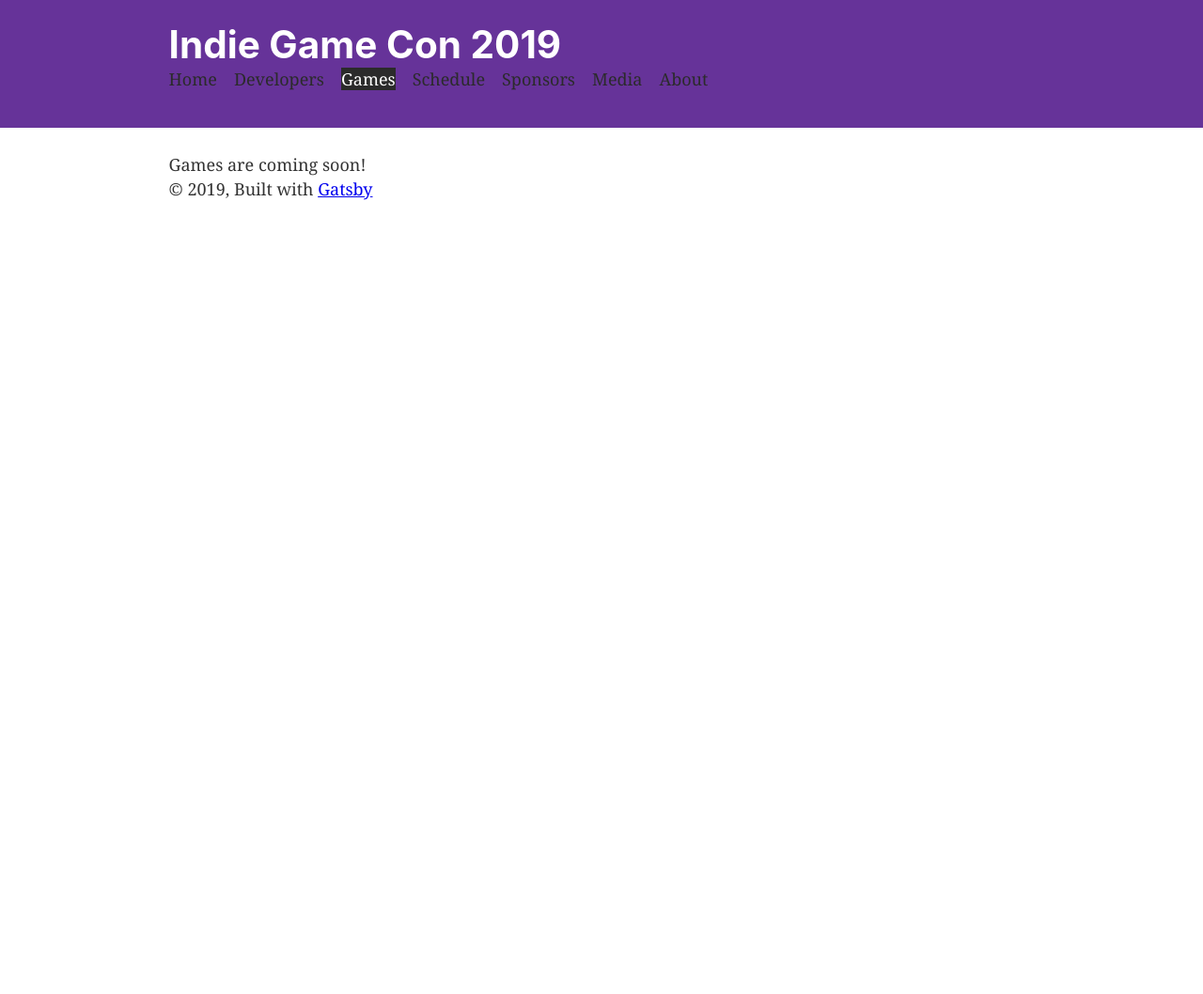
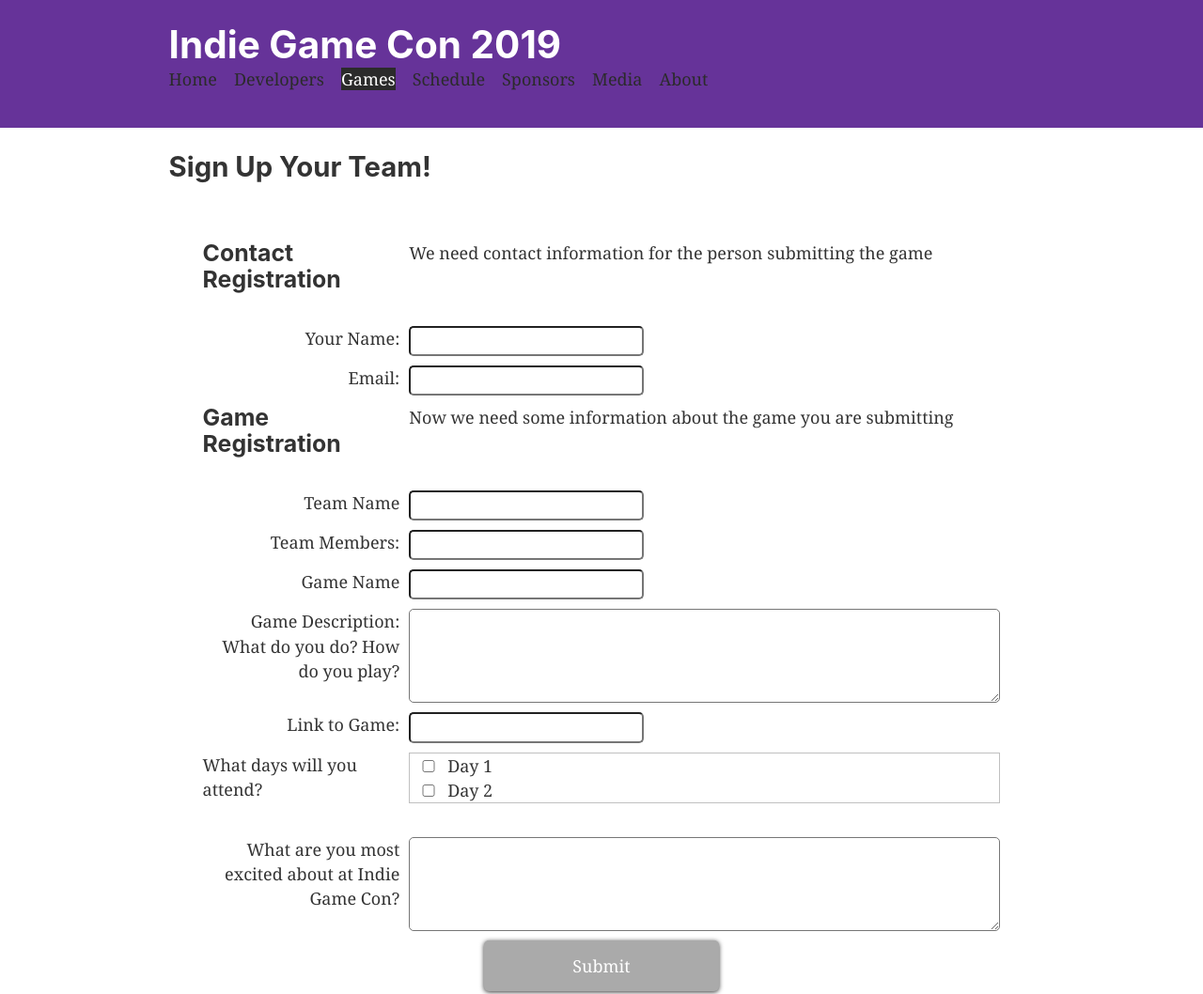
Before and after one commit to indiegamecon/indiegamecon-gatsby, a Gatsby site: page /games in a window 1280 px wide. Shown: the top 1058 px of the page at 94% size. Before the commit the page ends 800 px from the top, so only its background shows below. Built offline with nearby package versions, Linux system fonts and the light colour scheme; Gatsby itself is replaced by a stand-in of ours.

Commit message:
game sign up rough draft

```diff
--- a/src/components/contactForm.js
+++ b/src/components/contactForm.js
@@ -1,4 +1,4 @@
-import React, { Component } from 'react'
+import React from 'react'
 import { Formik, Form, Field } from 'formik'
 
 const ContactForm = () => (
--- /dev/null
+++ b/src/components/gameForm.js
@@ -0,0 +1,246 @@
+import React, { Component } from 'react'
+import { Formik, Form, Field } from 'formik'
+import * as yup from 'yup'
+import styled from 'styled-components'
+
+const StyledForm = styled(Form)`
+  display: grid;
+  grid-template-columns: 1fr 3fr;
+  grid-gap: 10px;
+  padding: 2rem;
+
+  textarea {
+    height: 100px;
+    border-radius: 5px;
+    font-family: inherit;
+    font-weight: bold;
+  }
+  label {
+    text-align: right;
+  }
+  input {
+    width: 250px;
+    border-radius: 5px;
+  }
+  fieldset input {
+    width: 40px;
+  }
+  .invalid {
+    background: #ff000055;
+  }
+  button {
+    margin: 0 auto;
+    width: 250px;
+    grid-column: 1 / 3;
+    background: #2b2b2b;
+    border: none;
+    height: 3rem;
+    border-radius: 5px;
+    box-shadow: 0px 1px 5px #333;
+    color: white;
+    cursor: pointer;
+
+    :disabled {
+      background-color: #aaa;
+    }
+  }
+`
+
+class ContactForm extends Component {
+  state = {
+    formSubmitted: false,
+  }
+
+  render() {
+    // function validateFile(value) {
+    //   let error
+    //   if (value === undefined) {
+    //     error = 'No file!'
+    //   }
+    //   return error
+    // }
+    return (
+      <div>
+        {!this.state.formSubmitted ? (
+          <Formik
+            // initialValues={{
+            //   name: '',
+            //   email: '',
+            //   phone: '',
+            //   message: '',
+            // }}
+            validationSchema={yup.object().shape({
+              name: yup.string().required('IDENTIFY YOURSELF!'),
+              email: yup
+                .string()
+                .email("We can't hire you without a proper email")
+                .required("We can't hire you without a proper email"),
+              // message: yup
+              //   .string()
+              //   .required("Don't you have anything to tell us?"),
+              // resume: yup.object().isValid(),
+              // coverLetter: yup.object().nullable(),
+            })}
+            onSubmit={async (values, actions) => {
+              console.log('Form submitted')
+              console.log(values)
+              console.log(actions)
+
+              // const { name, email, message } = values
+              // const data = {
+              //   name: name,
+              //   email: email,
+              //   message: message,
+              // }
+
+              const response = await (await fetch(
+                '/.netlify/functions/airtable',
+                {
+                  method: 'PATCH',
+                  headers: {
+                    'Content-type': 'application/json',
+                  },
+                  body: JSON.stringify(values),
+                }
+              )).json()
+              console.log(response)
+            }}
+
+            render={({
+              values,
+              touched,
+              errors,
+              dirty,
+              isSubmitting,
+              handleSubmit,
+              isValid,
+              setFieldValue,
+              validate,
+            }) => (
+              <StyledForm
+                onSubmit={handleSubmit}
+                onSubmitCapture={handleSubmit}
+              >
+                <h3>Contact Registration</h3>
+                <p>
+                  We need contact information for the person submitting the game
+                </p>
+                <label htmlFor="name">Your Name:</label>
+                <Field
+                  className={touched.name && errors.name ? 'invalid' : ''}
+                  id="name"
+                  type="text"
+                  name="name"
+                  required
+                />
+                <label htmlFor="email">Email:</label>
+                <Field
+                  className={touched.email && errors.email ? 'invalid' : ''}
+                  id="email"
+                  type="email"
+                  name="email"
+                  required
+                />
+                {/* <ErrorMessage className="error" name="email" component={Error} /> */}
+
+                <h3>Game Registration</h3>
+                <p>
+                  Now we need some information about the game you are submitting
+                </p>
+                <label htmlFor="name">Team Name</label>
+                <Field
+                  className={
+                    touched.teamName && errors.teamName ? 'invalid' : ''
+                  }
+                  id="teamName"
+                  type="text"
+                  name="teamName"
+                />
+                <label htmlFor="teamMembers">Team Members:</label>
+                <Field
+                  className={
+                    touched.teamMembers && errors.teamMembers ? 'invalid' : ''
+                  }
+                  id="teamMembers"
+                  type="text"
+                  name="teamMembers"
+                />
+                <label htmlFor="gameName">Game Name</label>
+                <Field
+                  className={
+                    touched.gameName && errors.gameName ? 'invalid' : ''
+                  }
+                  id="gameName"
+                  type="text"
+                  name="gameName"
+                  required
+                />
+
+                <label htmlFor="gameDescription">
+                  Game Description: What do you do? How do you play?
+                </label>
+                <Field
+                  className={
+                    touched.gameDescription && errors.gameDescription
+                      ? 'invalid'
+                      : ''
+                  }
+                  id="gameDescription"
+                  component="textarea"
+                  name="gameDescription"
+                  required
+                />
+
+                <label htmlFor="gameLink">Link to Game:</label>
+                <Field
+                  className={
+                    touched.gameLink && errors.gameLink ? 'invalid' : ''
+                  }
+                  id="gameLink"
+                  type="text"
+                  name="gameLink"
+                />
+                <legend>What days will you attend?</legend>
+                <fieldset>
+                  <div>
+                    <Field
+                      className={touched.day1 && errors.day1 ? 'invalid' : ''}
+                      id="day1"
+                      type="checkbox"
+                      value="day1"
+                      name="day1"
+                    />
+                    <label htmlFor="day1">Day 1</label>
+                  </div>
+                  <div>
+                    <Field
+                      className={touched.day2 && errors.day2 ? 'invalid' : ''}
+                      id="day2"
+                      type="checkbox"
+                      value="day2"
+                      name="day2"
+                    />
+                    <label htmlFor="day2">Day 2</label>
+                  </div>
+                </fieldset>
+                {/* <legend>Dietary Restrictions:</legend> */}
+                {/* Dietary Restrictions Radio Buttons */}
+                <label htmlFor="excited">
+                  What are you most excited about at Indie Game Con?
+                </label>
+                <Field id="excited" type="text" component="textarea" name="excited" />
+                <button type="submit" disabled={isSubmitting || !isValid}>
+                  Submit
+                </button>
+              </StyledForm>
+            )}
+          />
+        ) : (
+          <h2 style={{ textAlign: 'center' }}>Thanks for your submission!</h2>
+        )}
+      </div>
+    )
+  }
+}
+
+export default ContactForm
--- a/src/pages/games.js
+++ b/src/pages/games.js
@@ -2,10 +2,13 @@ import React from 'react'
 
 import Layout from '../components/layout'
 import SEO from '../components/seo'
+import GameForm from '../components/gameForm'
 
 const Games = () => (
   <Layout>
     <SEO title="Games" />
+      <h2>Sign Up Your Team!</h2>
+      <GameForm />
       Games are coming soon!
   </Layout>
 )
--- a/src/pages/index.js
+++ b/src/pages/index.js
@@ -1,6 +1,5 @@
 import React from 'react'
 import { StaticQuery, graphql } from 'gatsby'
-import axios from 'axios'
 import ContactForm from '../components/contactForm'
 
 import Layout from '../components/layout'
```
